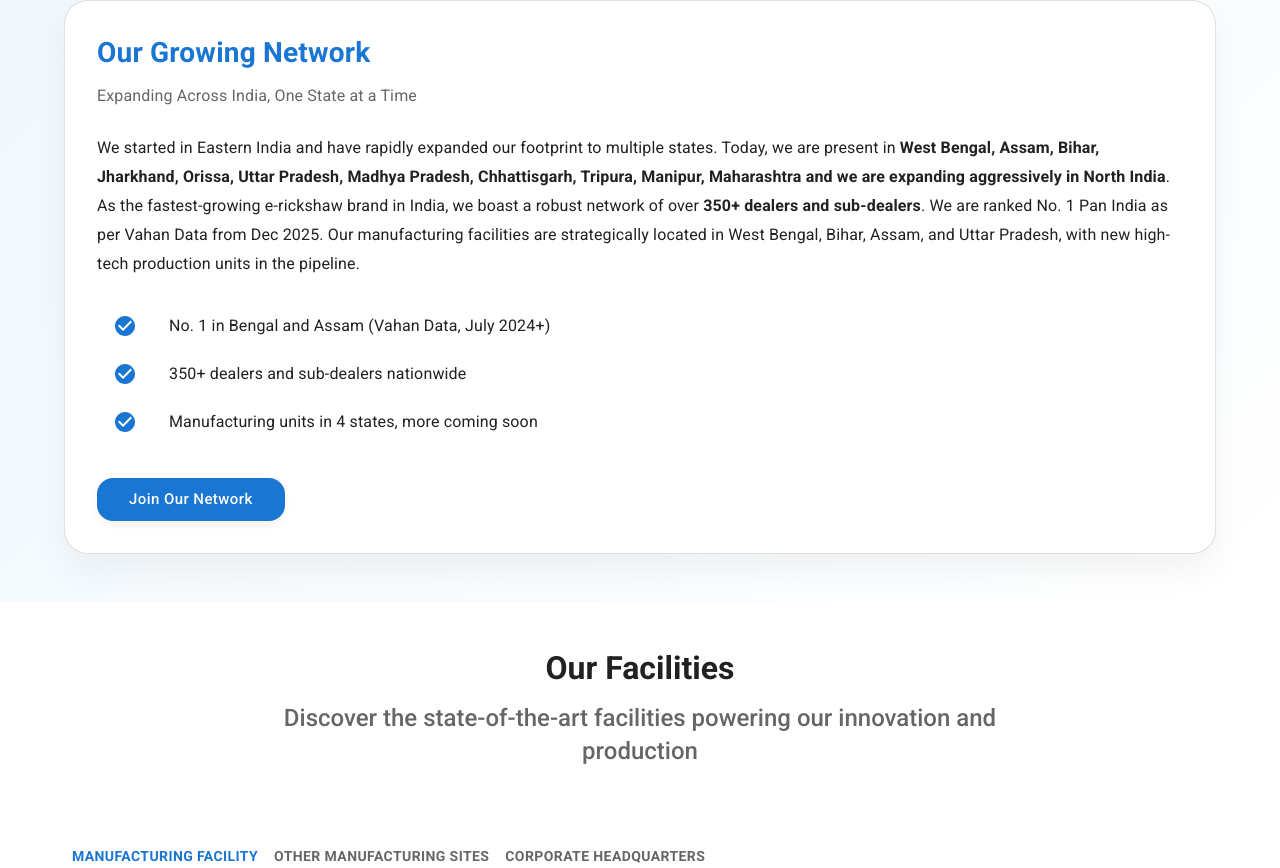
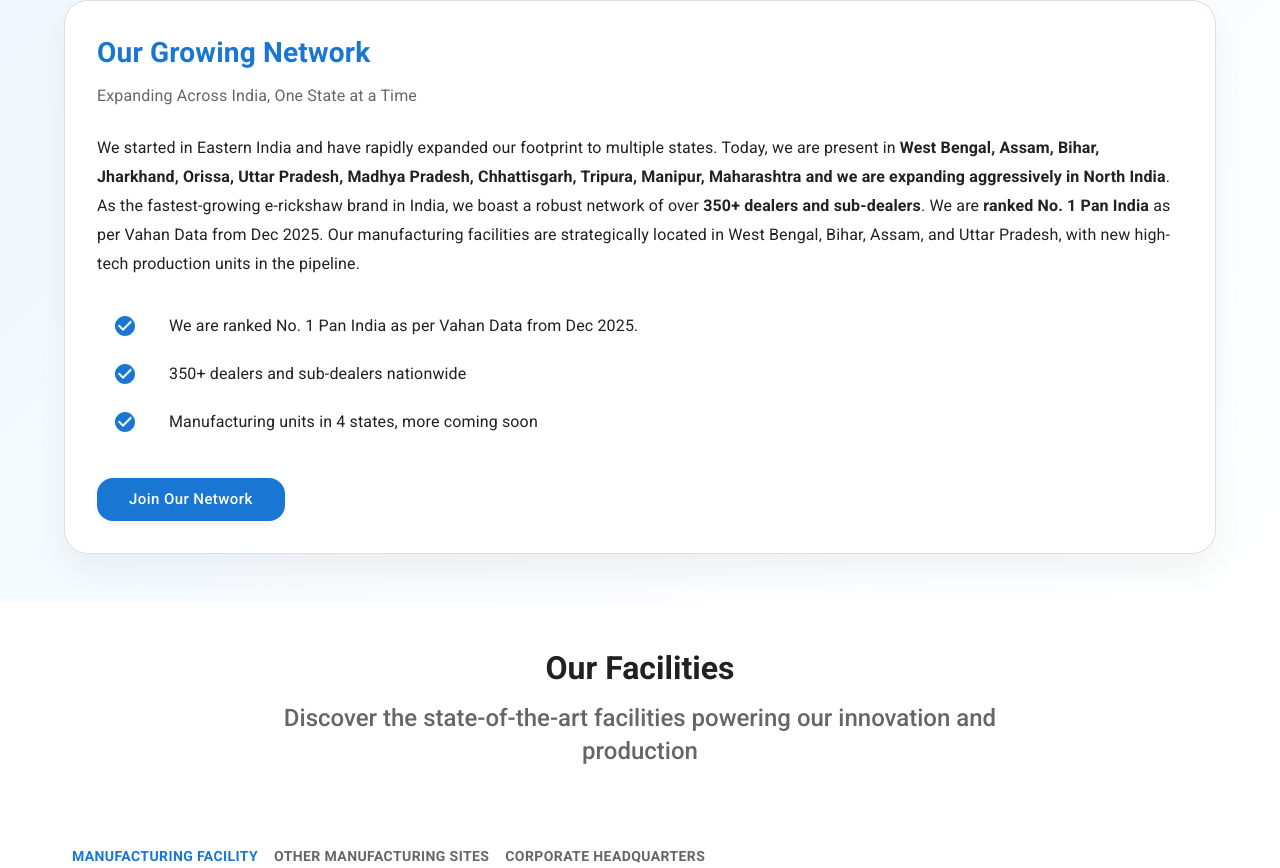
Before and after one commit to SaharshPamecha/indowagen, a Next.js app: page /about in a window 1280 px wide. Shown: the part 3592-4460 px from the top of the page. Built offline with nearby package versions, Linux system fonts and the light colour scheme; no server answers.

Commit message:
Update OurGrowingNetwork.tsx

```diff
--- a/src/components/About/OurGrowingNetwork.tsx
+++ b/src/components/About/OurGrowingNetwork.tsx
@@ -110,7 +110,7 @@
               <strong>{states.join(", ")}, Tripura, Manipur, Maharashtra and we are
                 expanding aggressively in North India</strong>. As the fastest-growing
               e-rickshaw brand in India, we boast a robust network of over{" "}
-              <strong>350+ dealers and sub-dealers</strong>. We are ranked No. 1 Pan India as per
+              <strong>350+ dealers and sub-dealers</strong>. We are <strong>ranked No. 1 Pan India</strong> as per
               Vahan Data from Dec 2025. Our manufacturing facilities are strategically located
               in West Bengal, Bihar, Assam, and Uttar Pradesh, with new
               high-tech production units in the pipeline.
@@ -130,7 +130,7 @@
                       <CheckCircleIcon color="primary" />{" "}
                       {/* Same color as OurProducts */}
                     </ListItemIcon>
-                    <ListItemText primary="No. 1 in Bengal and Assam (Vahan Data, July 2024+)" />
+                    <ListItemText primary="We are ranked No. 1 Pan India as per Vahan Data from Dec 2025." />
                   </ListItem>
                 </motion.div>
                 <motion.div variants={itemVariants}>
```
